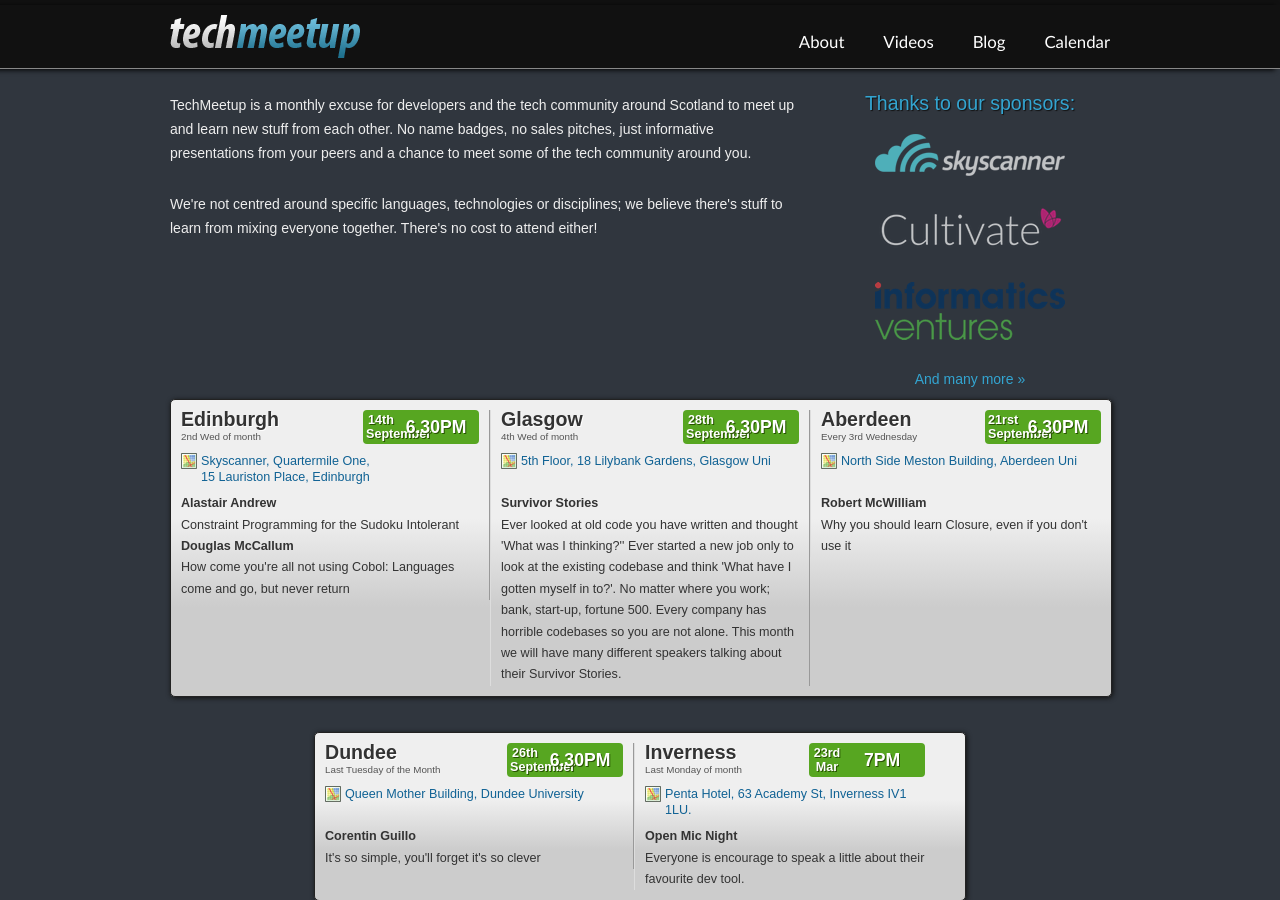
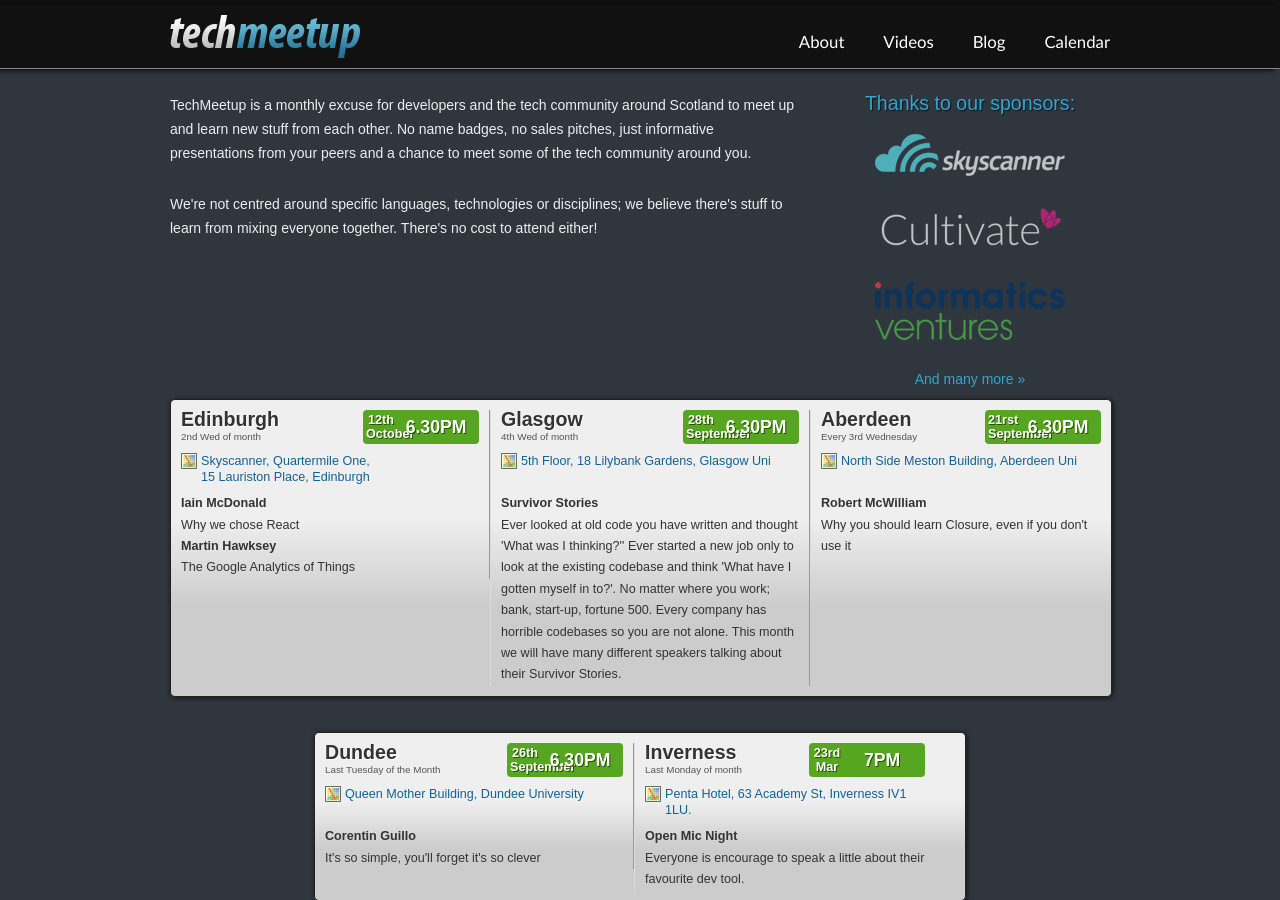
Before and after one commit to techmeetup/techmeetup.co.uk, a Jekyll site: the page built from index.html, in a window 1280 px wide and 900 px high. Built offline with Jekyll 4.4.1, drawn with Linux system fonts in a browser that asks for light colours.

Commit message:
Update Edinburgh speakers for Oct 2016

```diff
--- a/_data/index.json
+++ b/_data/index.json
@@ -2,16 +2,16 @@
   "edinburgh": {
     "speakers": [
       {
-        "name": "Alastair Andrew",
-        "talk": "Constraint Programming for the Sudoku Intolerant"
+        "name": "Iain McDonald",
+        "talk": "Why we chose React"
       },
       {
-        "name": "Douglas McCallum",
-        "talk": "How come you're all not using Cobol: Languages come and go, but never return"
+        "name": "Martin Hawksey",
+        "talk": "The Google Analytics of Things"
       }
     ],
-    "day": "14th",
-    "month": "September"
+    "day": "12th",
+    "month": "October"
   },
   "glasgow": {
     "speakers": [
```
